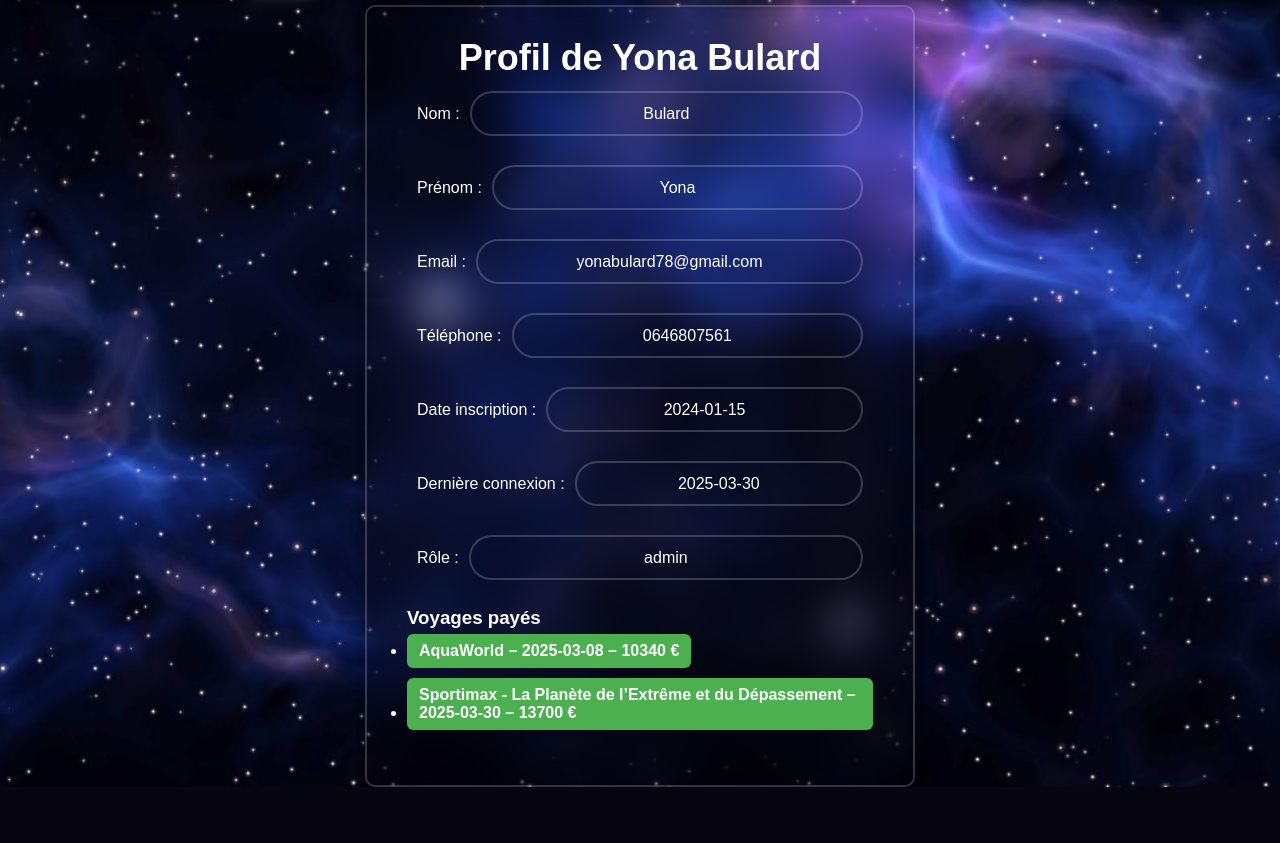
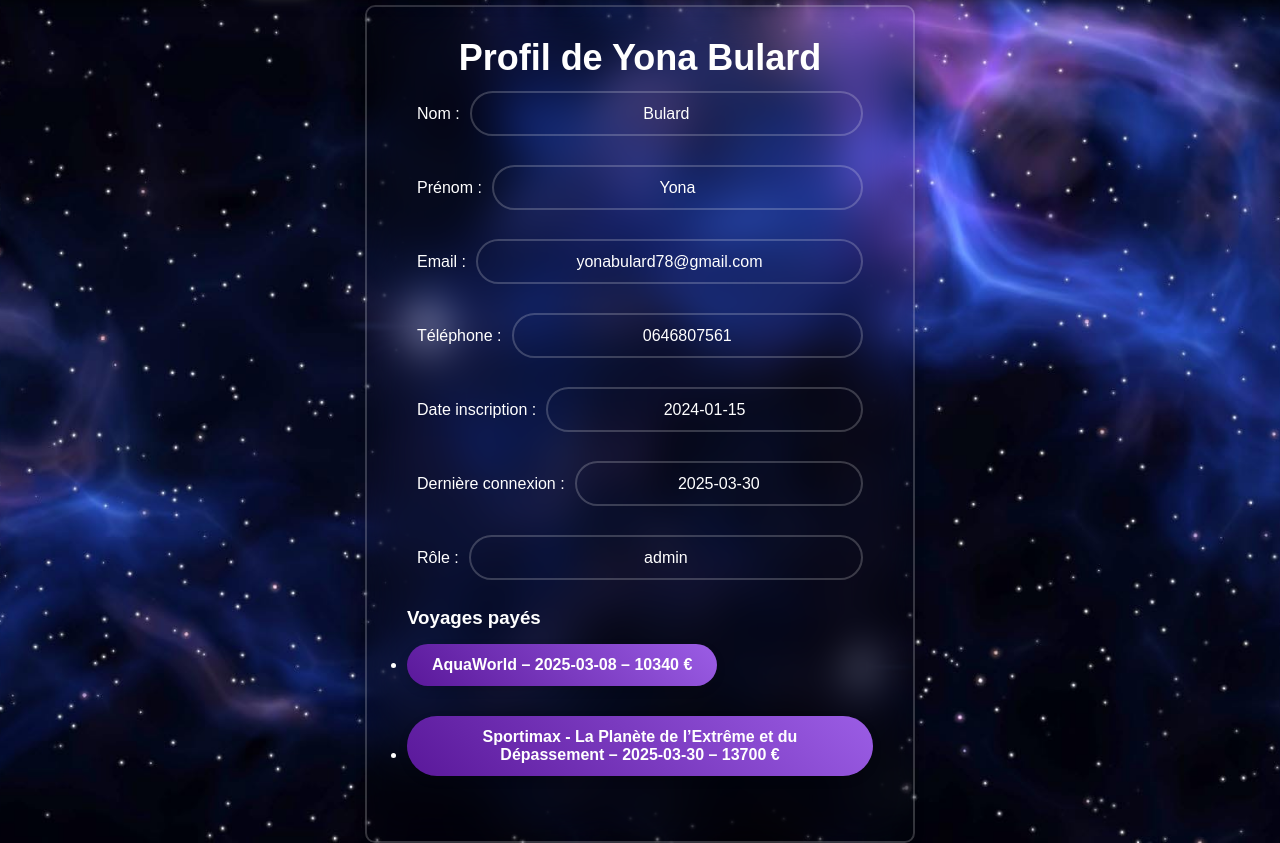
Before and after one commit to Bubuline3011/CY-Planet, a PHP site: the page made by Phase2/profil_utilisateur.php in a window 1280 px wide. Shown: the part 75-918 px from the top of the page. Before the commit the page ends 862 px from the top, so only its background shows below. Run offline with PHP 8.4, Linux system fonts and the light colour scheme; the visitor is signed in with stand-in values (Sample User, id 1).

Commit message:
Add files via upload

```diff
--- a/Phase2/profil_utilisateur.php
+++ b/Phase2/profil_utilisateur.php
@@ -1,27 +1,24 @@
 <?php
-// On démarre la session pour accéder aux infos utilisateur
 session_start();
 
-// Vérifie si l'utilisateur connecté est un admin
+// Vérifie que l'utilisateur est un administrateur
 if (!isset($_SESSION['email']) || $_SESSION['role'] !== 'admin') {
-    // Si ce n'est pas un admin, on le redirige vers la connexion
     header("Location: connexion.php");
     exit();
 }
 
-// Vérifie qu'un email a été fourni dans l'URL
+// Récupère l'email de l'utilisateur à afficher
 if (!isset($_GET['email'])) {
     echo "Aucun utilisateur spécifié.";
     exit();
 }
 
-// On récupère l'email de l'utilisateur à afficher
 $emailRecherche = $_GET['email'];
 
-// On charge les utilisateurs depuis le fichier JSON
+// Charge les données utilisateurs
 $utilisateurs = json_decode(file_get_contents("data/utilisateur.json"), true);
 
-// On cherche l'utilisateur correspondant à l'email
+// Cherche l'utilisateur correspondant
 $user = null;
 foreach ($utilisateurs as $u) {
     if ($u['email'] === $emailRecherche) {
@@ -30,7 +27,6 @@ foreach ($utilisateurs as $u) {
     }
 }
 
-// Si l'utilisateur n'a pas été trouvé
 if (!$user) {
     echo "Utilisateur non trouvé.";
     exit();
@@ -42,63 +38,48 @@ if (!$user) {
 <head>
     <meta charset="UTF-8">
     <title>Profil de l'utilisateur</title>
-
-    <!-- Feuille de style -->
     <link rel="stylesheet" href="style.css">
 </head>
-
 <body class="profil">
-    <!-- Inclusion du header -->
     <?php include 'header.php'; ?>
-
     <div class="profil-container">
-        <!-- Titre avec prénom et nom -->
         <h2>Profil de <?= htmlspecialchars($user['prenom'] . ' ' . $user['nom']) ?></h2>
 
         <div class="profil-info">
-            <!-- Affichage des infos de l'utilisateur -->
             <div class="profil-champ">
                 <label>Nom :</label>
                 <input type="text" value="<?= htmlspecialchars($user['nom']) ?>" readonly>
             </div>
-
             <div class="profil-champ">
                 <label>Prénom :</label>
                 <input type="text" value="<?= htmlspecialchars($user['prenom']) ?>" readonly>
             </div>
-
             <div class="profil-champ">
                 <label>Email :</label>
                 <input type="text" value="<?= htmlspecialchars($user['email']) ?>" readonly>
             </div>
-
             <div class="profil-champ">
                 <label>Téléphone :</label>
                 <input type="text" value="<?= htmlspecialchars($user['telephone']) ?>" readonly>
             </div>
-
             <div class="profil-champ">
                 <label>Date inscription :</label>
                 <input type="text" value="<?= htmlspecialchars($user['date_inscription']) ?>" readonly>
             </div>
-
             <div class="profil-champ">
                 <label>Dernière connexion :</label>
                 <input type="text" value="<?= htmlspecialchars($user['derniere_connexion']) ?>" readonly>
             </div>
-
             <div class="profil-champ">
                 <label>Rôle :</label>
                 <input type="text" value="<?= htmlspecialchars($user['role']) ?>" readonly>
             </div>
-
-            <!-- Liste des voyages achetés par l'utilisateur -->
             <h3>Voyages payés</h3>
         	<ul>
             	<?php
             	if (!empty($user['voyages_achetes'])) {
                 	foreach ($user['voyages_achetes'] as $voyage) {
-                        echo '<li><a class="voir-btn" href="voyage_detail.php?id=' . htmlspecialchars($voyage['id']) . '">' .
+                    		echo '<li><a class="voyage_achete" href="voyage_detail.php?id=' . htmlspecialchars($voyage['id']) . '">' .
                          	htmlspecialchars($voyage['nom']) . ' – ' .
                          	htmlspecialchars($voyage['date_achat']) . ' – ' .
                          	htmlspecialchars($voyage['prix_total']) . ' €</a></li>';
--- a/Phase2/style.css
+++ b/Phase2/style.css
@@ -578,6 +578,30 @@ body.apropos .page-contenu {
     box-shadow: 0px 6px 12px rgba(0, 0, 0, 0.4);
 }
 
+.voyage_achete {
+    display: inline-block;
+    padding: 12px 25px;
+    margin: 15px auto;
+    font-size: 1rem;
+    font-weight: bold;
+    color: white;
+    background: linear-gradient(45deg, #5a189a, #9b5de5);
+    border: none;
+    border-radius: 30px;
+    box-shadow: 0px 4px 10px rgba(0, 0, 0, 0.15);
+    cursor: pointer;
+    text-align: center;
+    text-decoration: none;
+    transition: all 0.3s ease;
+}
+
+.voyage_achete:hover {
+    background: linear-gradient(45deg, #ff9f1c, #ff4f00);
+    transform: scale(1.05);
+    box-shadow: 0px 6px 15px rgba(0, 0, 0, 0.25);
+}
+
+
 
 /*Partie Recherche*/
 
```
Also changed, not shown: Phase2/profil.php (+6 -32 lines). Lines whose indentation alone changed are shown as unchanged.
